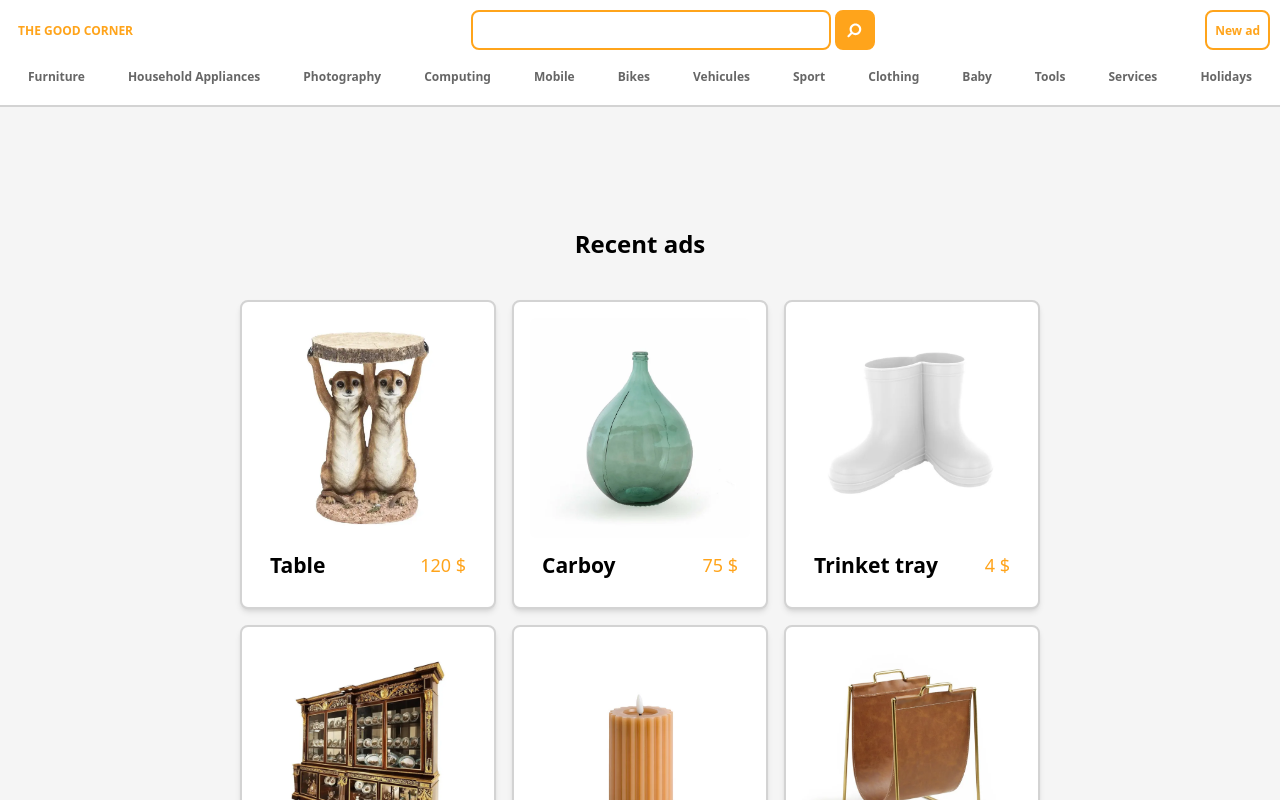
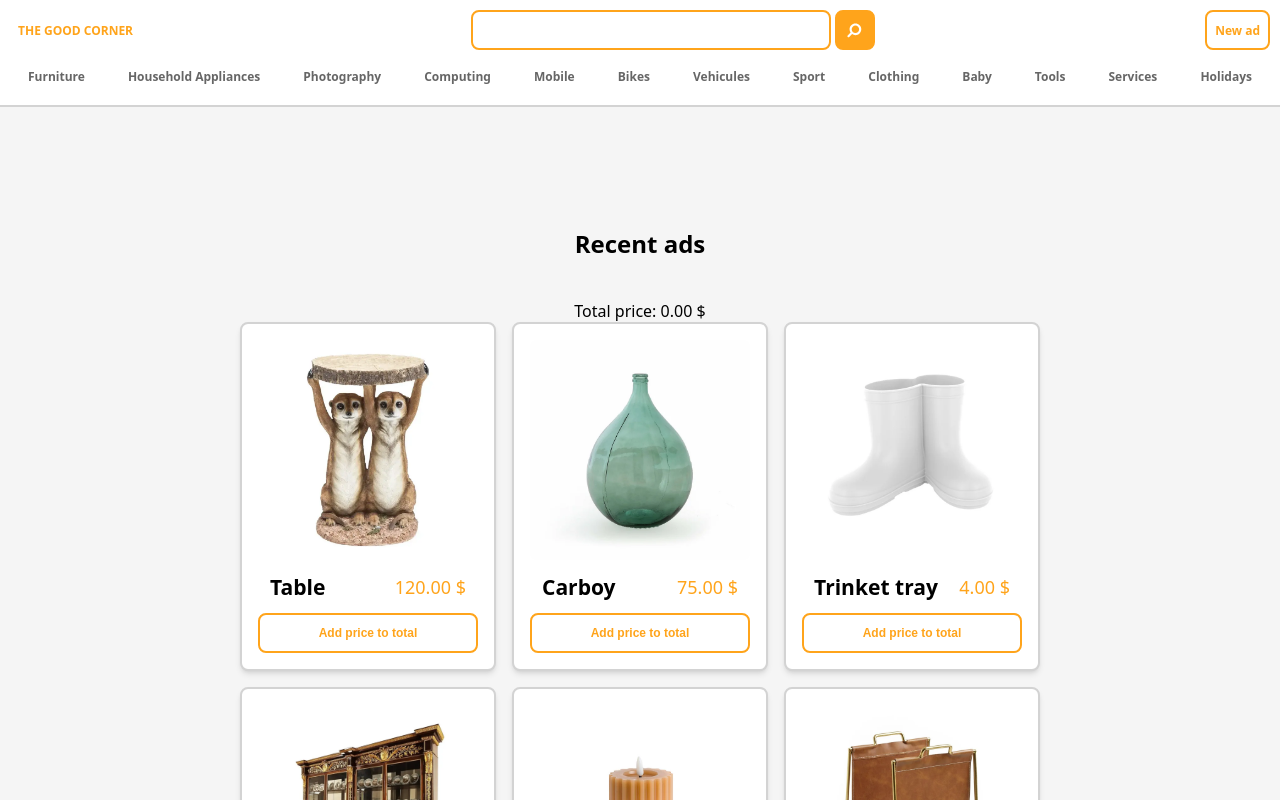
Before and after one commit to ddZ6ii/the-good-corner, a React (Vite) app in the folder frontend/: page / in a window 1280 px wide. Shown: the top 800 px of the page. Built offline with nearby package versions, Linux system fonts and the light colour scheme.

Commit message:
✨ Add total price to RecentAds.

```diff
--- a/frontend/src/components/AdCard.tsx
+++ b/frontend/src/components/AdCard.tsx
@@ -1,24 +1,36 @@
 import { NavLink } from "react-router-dom";
 import { Card } from "@layouts/Card";
+import { Button } from "@common/Button";
+import { formatPrice, formatUrl } from "@utils/format";
+import { Ad } from "@/types/types";
 
 type AdCardProps = {
-  id: number;
-  title: string;
-  src: string;
-  alt: string;
-  price: number;
+  ad: Ad;
+  onAddPrice: (price: number) => void;
 };
 
-export default function AdCard({ id, title, src, alt, price }: AdCardProps) {
+export default function AdCard({
+  ad: { id, alt, src, title, price },
+  onAddPrice,
+}: AdCardProps) {
+  const formattedPrice = formatPrice(price);
+  const formattedUrl = formatUrl("ads", id);
+  const handleClick = (e: React.MouseEvent<HTMLElement>) => {
+    e.stopPropagation();
+    onAddPrice(price);
+  };
   return (
     <Card>
-      <NavLink to={`/ads/${id.toString()}`} className="card__link">
+      <NavLink to={formattedUrl} className="card__link">
         <img className="card__thumbnail" alt={alt} src={src} />
         <div className="card__details">
           <h3 className="card__title">{title}</h3>
-          <p className="card__price">{`${price.toString()} $`}</p>
+          <p className="card__price">{formattedPrice}</p>
         </div>
       </NavLink>
+      <Button style={{ display: "block", width: "100%" }} onClick={handleClick}>
+        Add price to total
+      </Button>
     </Card>
   );
 }
--- a/frontend/src/components/RecentAds.tsx
+++ b/frontend/src/components/RecentAds.tsx
@@ -1,14 +1,25 @@
+import { useState } from "react";
 import styled from "styled-components";
 import AdCard from "@components/AdCard";
+import { Ad } from "@/types/types";
+import { formatPrice } from "@/utils/format";
 
 export default function RecentAds() {
+  const [totalPrice, setTotalPrice] = useState(0);
+  const formattedPrice = formatPrice(totalPrice);
+
+  const handleAddPrice = (price: number): void => {
+    setTotalPrice(totalPrice + price);
+  };
+
   return (
     <section>
       <Heading>Recent ads</Heading>
+      <p>Total price: {formattedPrice}</p>
       <AdList>
         {ADS.map((ad) => (
           <li key={ad.id}>
-            <AdCard {...ad} />
+            <AdCard ad={ad} onAddPrice={handleAddPrice} />
           </li>
         ))}
       </AdList>
@@ -26,53 +37,47 @@ const AdList = styled.ul`
   gap: 16px;
 `;
 
-const ADS = [
+const ADS: Ad[] = [
   {
     id: 1,
     title: "Table",
     src: "/assets/images/table.webp",
     alt: "Table",
-    price: 120,
-    url: "/ads/table",
+    price: 12000,
   },
   {
     id: 2,
     title: "Carboy",
     src: "/assets/images/carboy.webp",
     alt: "Carboy",
-    price: 75,
-    url: "/ads/carboy",
+    price: 7500,
   },
   {
     id: 3,
     title: "Trinket tray",
     src: "/assets/images/trinket-tray.webp",
     alt: "Trinket tray",
-    price: 4,
-    url: "/ads/trinket-tray",
+    price: 400,
   },
   {
     id: 4,
     title: "Dresser",
     src: "/assets/images/dresser.webp",
     alt: "Dresser",
-    price: 900,
-    url: "/ads/dresser",
+    price: 90000,
   },
   {
     id: 5,
     title: "Candle",
     src: "/assets/images/candle.webp",
     alt: "Candle",
-    price: 8,
-    url: "/ads/candle",
+    price: 800,
   },
   {
     id: 6,
     title: "Magazine rack",
     src: "/assets/images/magazine-rack.webp",
     alt: "Magazine rack",
-    price: 45,
-    url: "/ads/magazine-rack",
+    price: 4500,
   },
 ];
--- a/frontend/src/layouts/Card.tsx
+++ b/frontend/src/layouts/Card.tsx
@@ -4,14 +4,15 @@ import { theme } from "@/themes/theme";
 const { color, borderRadius, shadow } = theme;
 
 export const Card = styled.div`
+  padding: 1rem;
   display: grid;
-  padding: 1rem;
   background-color: ${color.white};
   border-radius: ${borderRadius.rounded_lg};
   border: ${borderRadius.rounded} solid ${color.neutral.lightest};
   box-shadow: ${shadow.base};
   color: inherit;
   transition: box-shadow 0.3s ease-in-out;
+  overflow: hidden;
 
   &:has(.card__link:is(:hover, :focus-visible)) {
     outline: ${borderRadius.rounded_sm} solid ${color.primary};
@@ -33,7 +34,7 @@ export const Card = styled.div`
   }
 
   & .card__thumbnail {
-    width: 100%;
+    max-width: 100%;
     border-radius: ${borderRadius.rounded_lg};
     transition: transform 0.3s ease-in-out;
   }
@@ -41,18 +42,24 @@ export const Card = styled.div`
   & .card__details {
     padding: 12px;
     font-size: 18px;
-    display: flex;
-    justify-content: space-between;
+    display: grid;
+    grid-template-columns: 1fr auto;
     align-items: center;
+    gap: 16px;
   }
 
   & .card__title {
     font-weight: bold;
+    text-align: left;
+    overflow: hidden;
+    white-space: nowrap;
+    text-overflow: ellipsis;
   }
 
   & .card__price {
     font-weight: medium;
     color: ${color.primary};
+    white-space: nowrap;
   }
 
   & .card__cta {
--- /dev/null
+++ b/frontend/src/types/types.ts
@@ -0,0 +1,7 @@
+export type Ad = {
+  id: number;
+  title: string;
+  src: string;
+  alt: string;
+  price: number;
+};
--- /dev/null
+++ b/frontend/src/utils/format.ts
@@ -0,0 +1,8 @@
+export function formatUrl(baseUrl: string, id: number): string {
+  return `/${baseUrl}/${id.toString()}`;
+}
+
+export function formatPrice(priceInCents: number): string {
+  const price = priceInCents / 100;
+  return `${price.toFixed(2).toString()} $`;
+}
```
